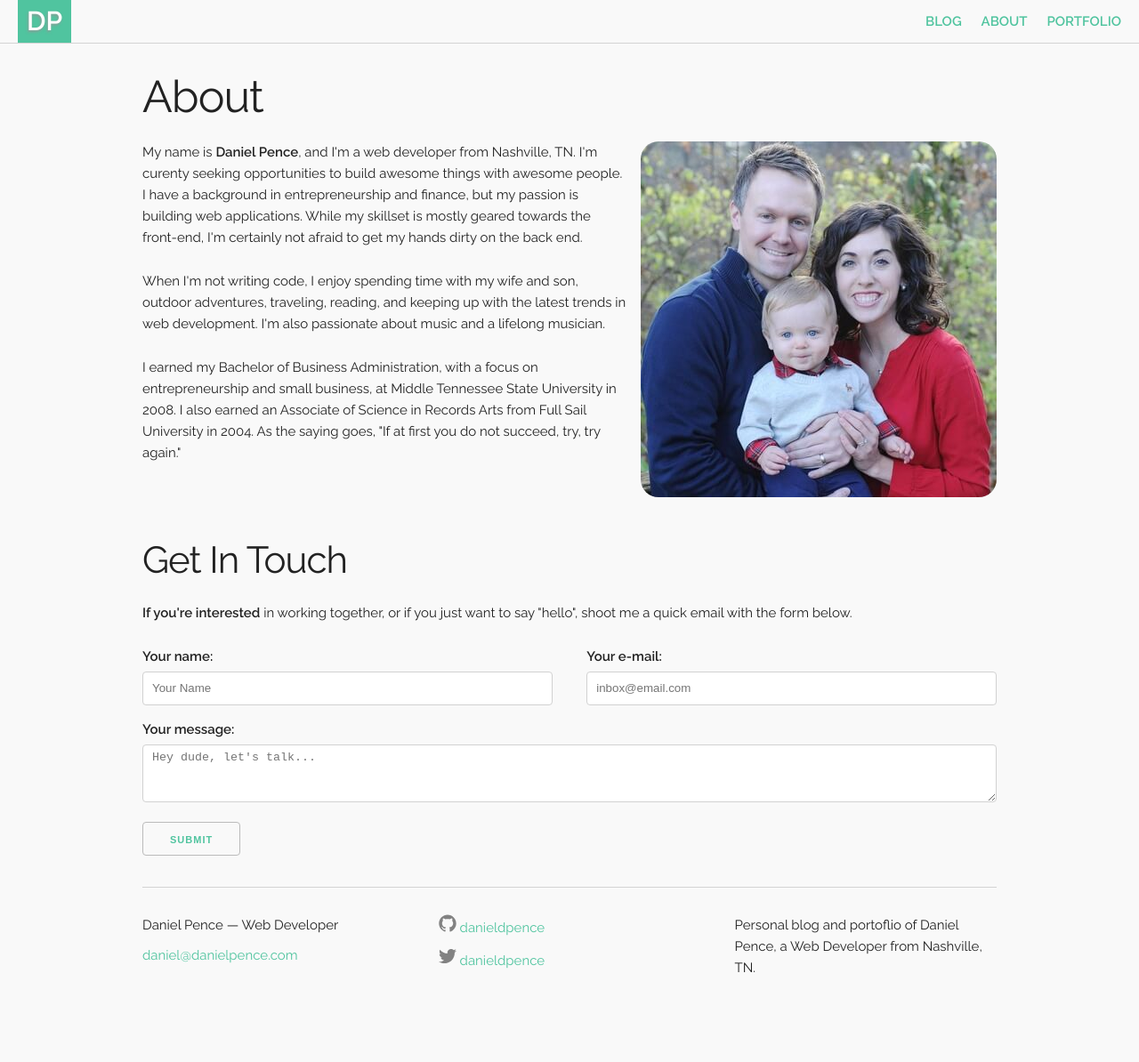
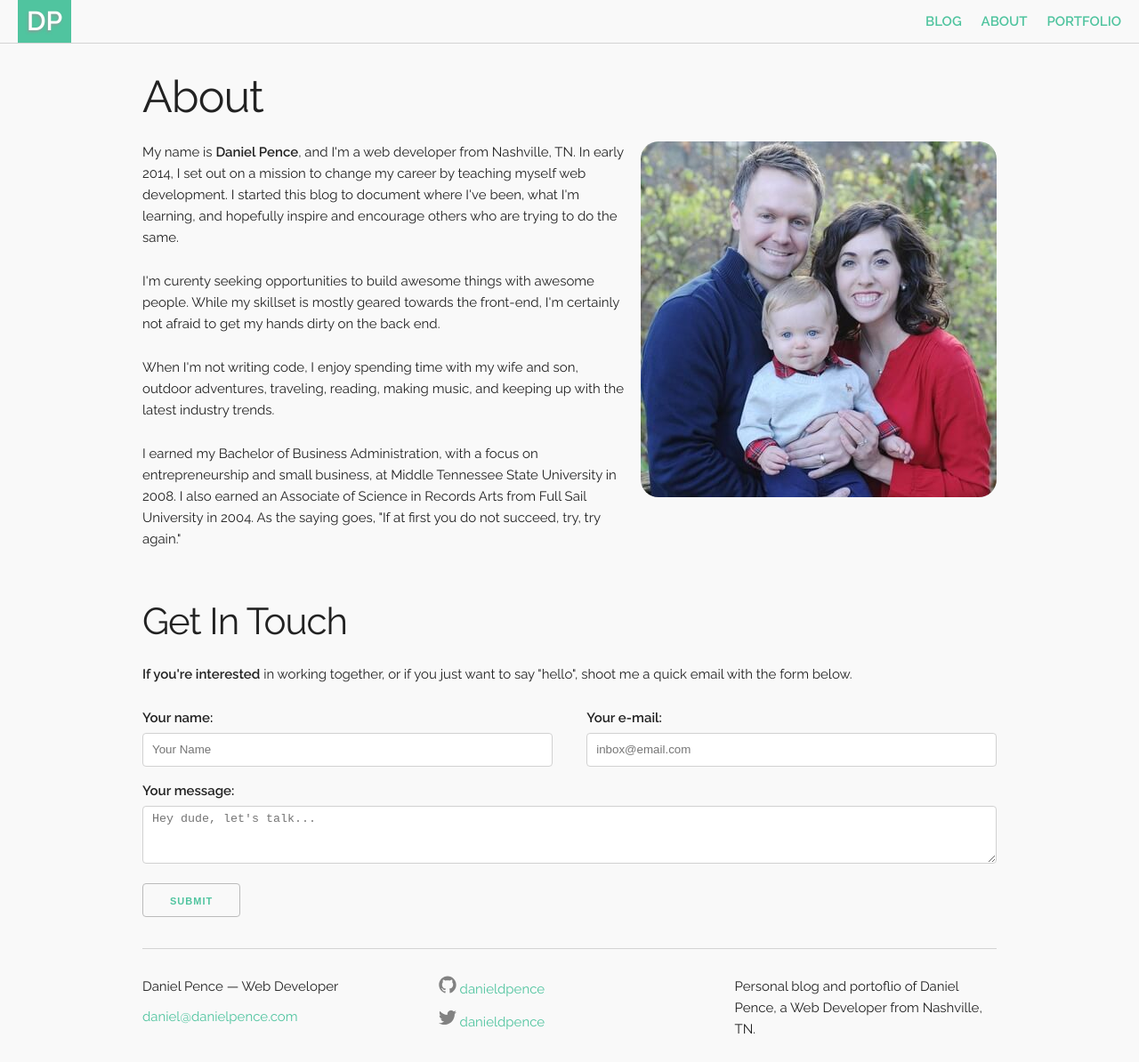
Before and after one commit to danieldpence/ddp-jekyll, a Jekyll site: the page built from about.html, in a window 1280 px wide. Shown: the whole page at 89% size. Built offline with Jekyll 4.4.1, drawn with Linux system fonts in a browser that asks for light colours; before the commit the page ends 1125 px from its top, so only the background shows below that.

Commit message:
Improve about page

```diff
--- a/about.html
+++ b/about.html
@@ -7,9 +7,11 @@ permalink: /about/
     <h1>About</h1>
     <div class="row">
         <img src="/img/family.jpg" class="about-image u-pull-right">
-        <p>My name is <strong>Daniel Pence</strong>, and I'm a web developer from Nashville, TN. I'm curenty seeking opportunities to build awesome things with awesome people. I have a background in entrepreneurship and finance, but my passion is building web applications. While my skillset is mostly geared towards the front-end, I'm certainly not afraid to get my hands dirty on the back end.</p>
+        <p>My name is <strong>Daniel Pence</strong>, and I'm a web developer from Nashville, TN. In early 2014, I set out on a mission to change my career by teaching myself web development. I started this blog to document where I've been, what I'm learning, and hopefully inspire and encourage others who are trying to do the same.</p>
 
-        <p>When I'm not writing code, I enjoy spending time with my wife and son, outdoor adventures, traveling, reading, and keeping up with the latest trends in web development. I'm also passionate about music and a lifelong musician.</p>
+        <p>I'm curenty seeking opportunities to build awesome things with awesome people. While my skillset is mostly geared towards the front-end, I'm certainly not afraid to get my hands dirty on the back end.</p>
+
+        <p>When I'm not writing code, I enjoy spending time with my wife and son, outdoor adventures, traveling, reading, making music, and keeping up with the latest industry trends.</p>
 
         <p>I earned my Bachelor of Business Administration, with a focus on entrepreneurship and small business, at Middle Tennessee State University in 2008. I also earned an Associate of Science in Records Arts from Full Sail University in 2004. As the saying goes, "If at first you do not succeed, try, try again."</p>
     </div>
```
